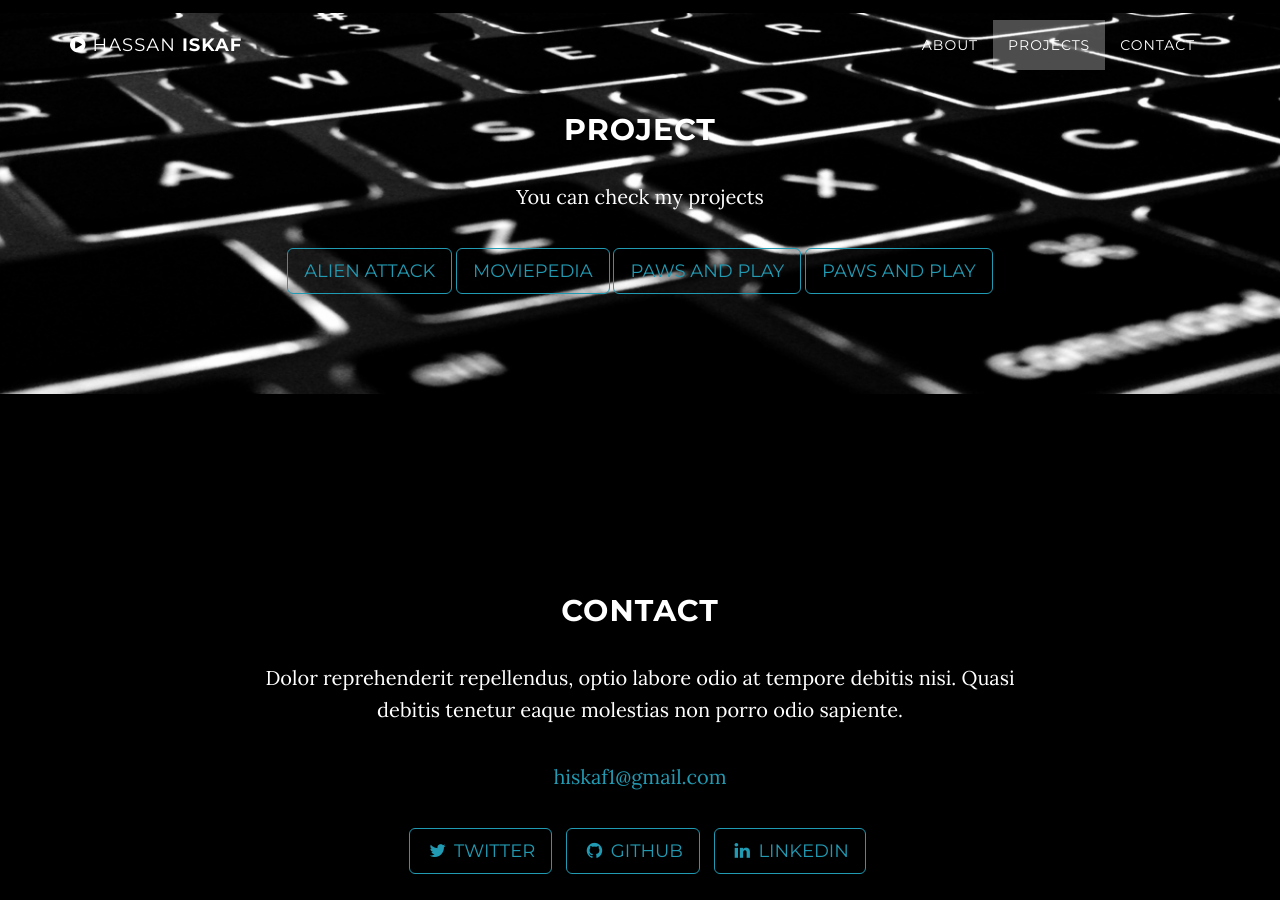
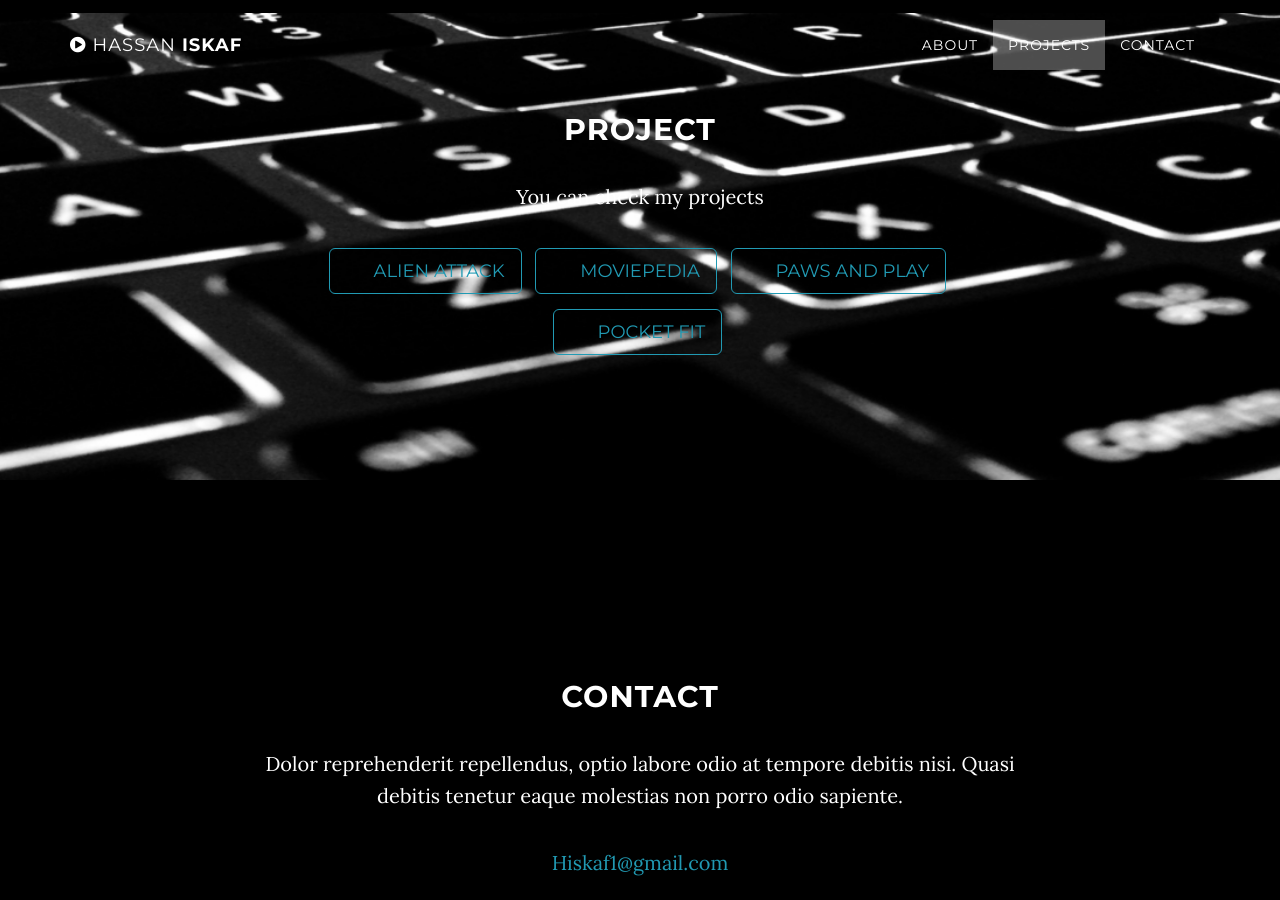
Before and after one commit to hassanisk/hassanisk.github.io, a Jekyll site: the page built from index.html, in a window 1280 px wide and 900 px high, scrolled down 1751 px. Built offline with Jekyll 4.4.1, drawn with Linux system fonts in a browser that asks for light colours.

Commit message:
porject buttons

```diff
--- a/_config.yml
+++ b/_config.yml
@@ -1,6 +1,6 @@
 # Site settings
 title: Hassan Iskaf
-email: hiskaf1@gmail.com
+email: Hiskaf1@gmail.com
 url: https://example.github.io
 description: "Write an awesome description for your new site here. You can edit this line in _config.yml. It will appear in your document head meta (for Google search results) and in your feed.xml site description."
 
--- a/_includes/download.html
+++ b/_includes/download.html
@@ -5,10 +5,25 @@
                 <div class="col-lg-8 col-lg-offset-2">
                     <h2>Project</h2>
                     <p>You can check my projects</p>
-                    <a href="https://alienattack.herokuapp.com/" class="btn btn-default btn-lg">Alien Attack</a>
+
+                        <ul class="list-inline banner-social-buttons">
+                            <li>
+                                <a href="https://alienattack.herokuapp.com/" class="btn btn-default btn-lg"><i class="fa fa-{{ network.title }} fa-fw"></i> <span class="network-name">Alien Attack</span></a>
+                            </li>
+                            <li>
+                                <a href="https://movie-pedia.herokuapp.com/" class="btn btn-default btn-lg"><i class="fa fa-{{ network.title }} fa-fw"></i> <span class="network-name">MoviePedia</span></a>
+                            </li>
+                            <li>
+                                <a href="https://paws-and-play.herokuapp.com/" class="btn btn-default btn-lg"><i class="fa fa-{{ network.title }} fa-fw"></i> <span class="network-name">Paws and Play</span></a>
+                            </li>
+                            <li>
+                                <a href="https://pocket-fit.herokuapp.com/" class="btn btn-default btn-lg"><i class="fa fa-{{ network.title }} fa-fw"></i> <span class="network-name">Pocket Fit</span></a>
+                            </li>
+                        </ul>
+                    <!-- <a href="https://alienattack.herokuapp.com/" class="btn btn-default btn-lg">Alien Attack</a>
                     <a href="https://movie-pedia.herokuapp.com/" class="btn btn-default btn-lg">MoviePedia</a>
                     <a href="https://paws-and-play.herokuapp.com/" class="btn btn-default btn-lg">Paws and Play</a>
-                      <a href="https://pocket-fit.herokuapp.com/" class="btn btn-default btn-lg">Paws and Play</a>
+                    <a href="https://pocket-fit.herokuapp.com/" class="btn btn-default btn-lg">Pocket Fit</a> -->
                 </div>
             </div>
         </div>
```
